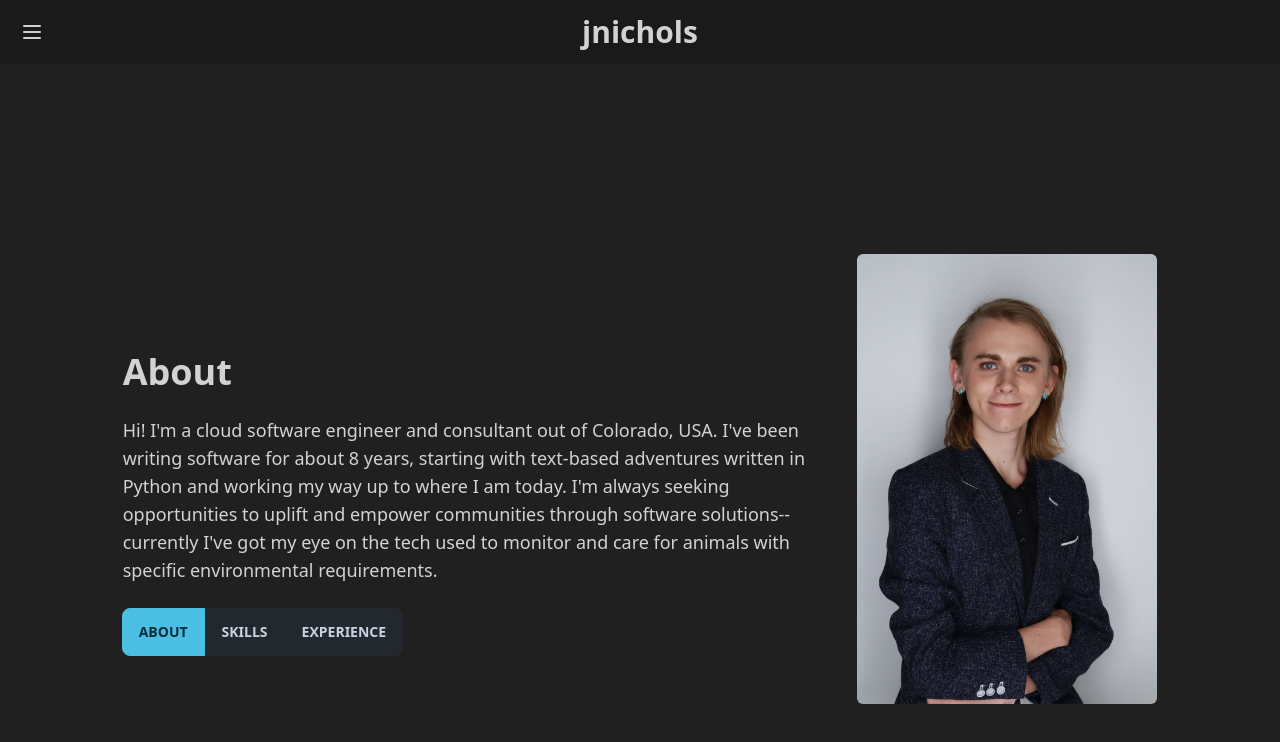
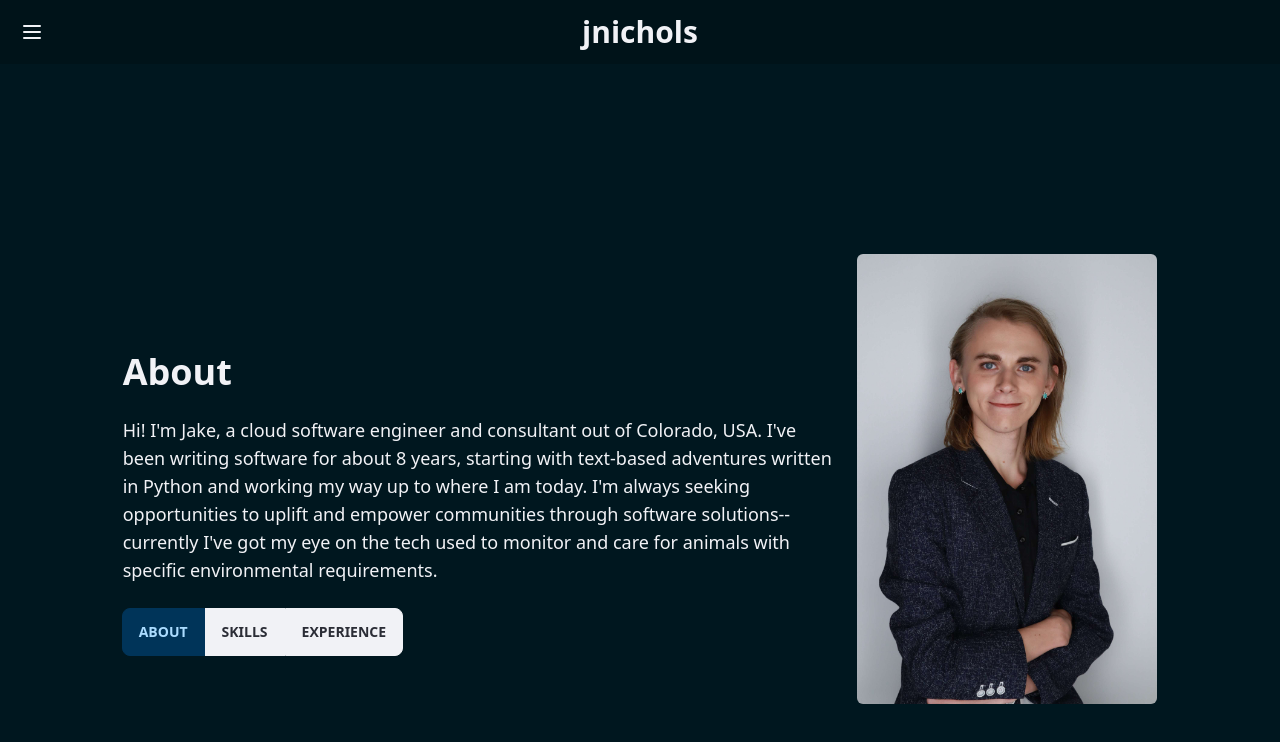
Before and after one commit to jnichols-git/jnichols-dev-website, a Next.js app: page / in a window 1280 px wide. Shown: the top 742 px of the page. Built offline with nearby package versions, Linux system fonts and the light colour scheme.

Commit message:
Updated light/dark theme for high contrast

```diff
--- a/app/components.tsx
+++ b/app/components.tsx
@@ -57,7 +57,7 @@ export function KeyedContent(
                         if(mappedKey!=keys[navIndex]) {
                             return(<button key={mappedKey} className="btn" onClick={()=>handleSwap(keys.indexOf(mappedKey))}>{mappedKey}</button>)
                         } else {
-                            return (<button key={mappedKey} className="btn btn-active">{mappedKey}</button>)
+                            return (<button key={mappedKey} className="btn btn-active text-primary-content">{mappedKey}</button>)
                         }
                     })}
                 </div>
--- a/app/global.css
+++ b/app/global.css
@@ -16,7 +16,7 @@
     h4 {
         @apply text-xl;
     }
-    p, a {
+    p, a, li {
         @apply text-lg;
     }
     article {
--- a/app/home.tsx
+++ b/app/home.tsx
@@ -15,7 +15,7 @@ function aboutMe() {
   return (
     <>
     <div className="py-6">
-      <p>Hi! I'm a cloud software engineer and consultant out of Colorado, USA. I've been writing software for about 8 years, starting with text-based adventures written in Python and working my way up to where I am today.
+      <p>Hi! I'm Jake, a cloud software engineer and consultant out of Colorado, USA. I've been writing software for about 8 years, starting with text-based adventures written in Python and working my way up to where I am today.
       I'm always seeking opportunities to uplift and empower communities through software solutions--currently I've got my eye on the tech used to monitor and care for animals with specific environmental requirements.</p>
     </div>
     </>
--- a/app/layout.tsx
+++ b/app/layout.tsx
@@ -11,7 +11,7 @@ export default function RootLayout(
 ) {
   return (
     <html lang="en">
-      <body data-theme="j">
+      <body data-theme="dark">
         {/*begin content*/}
         {/*drawer container*/}
         <DrawerWrapper>
--- a/tailwind.config.js
+++ b/tailwind.config.js
@@ -13,6 +13,29 @@ module.exports = {
   daisyui: {
     themes: [
       {
+        light: {
+          "primary": "#003459",
+          "secondary": "#007EA7",
+          "accent": "#00A8E8",
+          "neutral": "#00171F",
+          "base-100": "#F1F2F6",
+          "info": "#3ABFF8",
+          "success": "#36D399",
+          "warning": "#FBBD23",
+          "error": "#F87272",
+        },
+        dark: {
+          "primary": "#003459",
+          "secondary": "#007EA7",
+          "accent": "#00A8E8",
+          "neutral": "#F1F2F6",
+          "base-100": "#00171F",
+          "base-content": "#F1F2F6",
+          "info": "#3ABFF8",
+          "success": "#36D399",
+          "warning": "#FBBD23",
+          "error": "#F87272",
+        },
         j: {
           ...require("daisyui/src/colors/themes")["[data-theme=business]"],
           "primary": "#4bbfe3",
```
